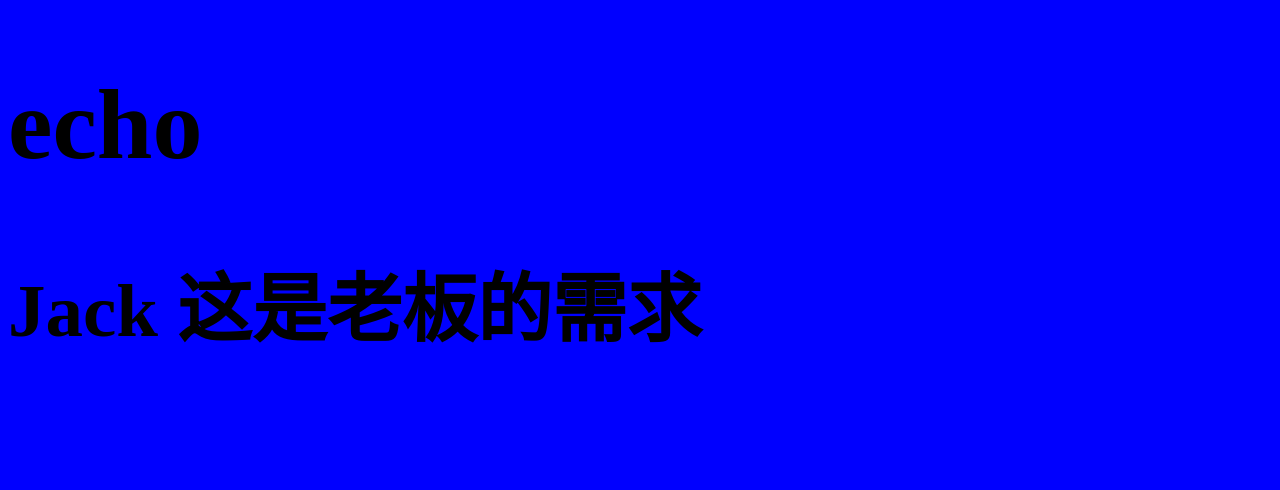
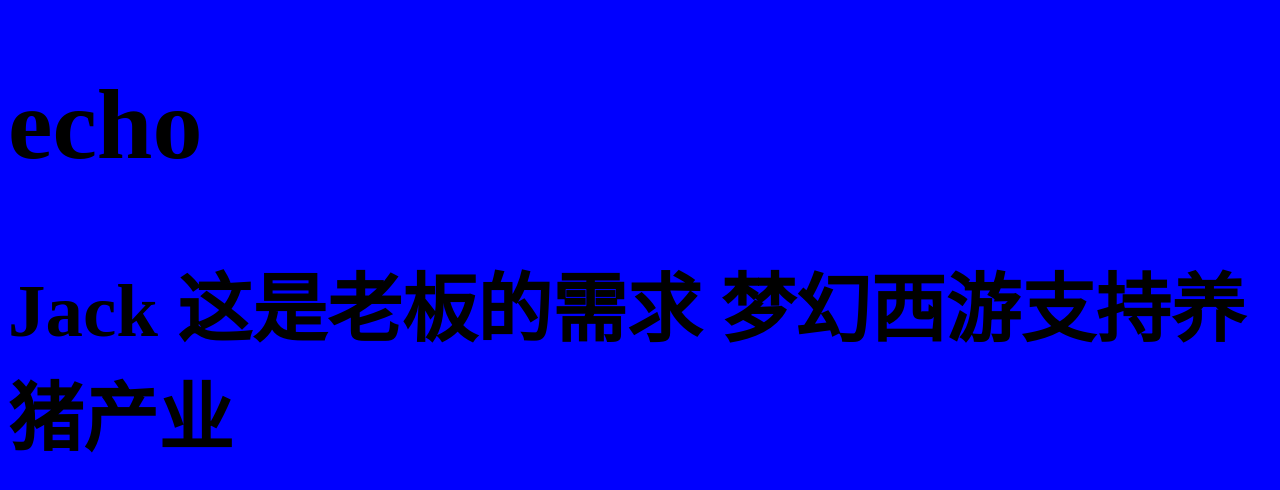
Before and after one commit to liu-97711/demo-1, a plain HTML site: page index.html in a window 1280 px wide. Drawn offline with Linux system fonts and the light colour scheme.

Commit message:
老板增加养猪产业

```diff
--- a/index.html
+++ b/index.html
@@ -16,6 +16,7 @@
     <h2>
         Jack
         这是老板的需求
+        梦幻西游支持养猪产业
     </h2>
 </body>
 
```
